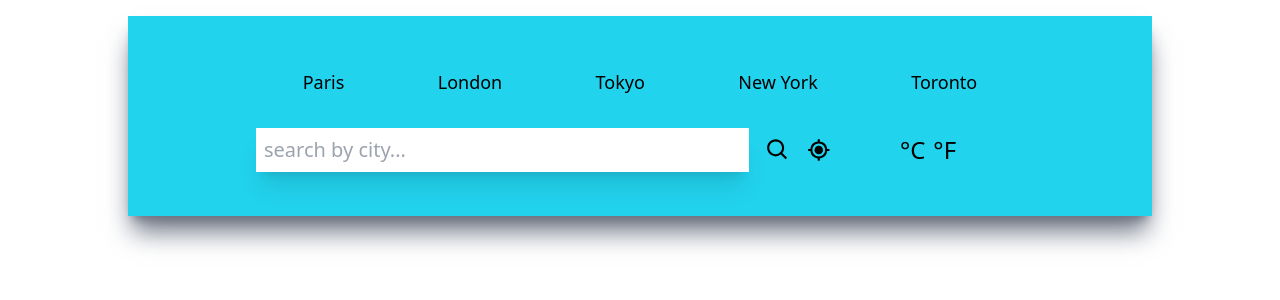
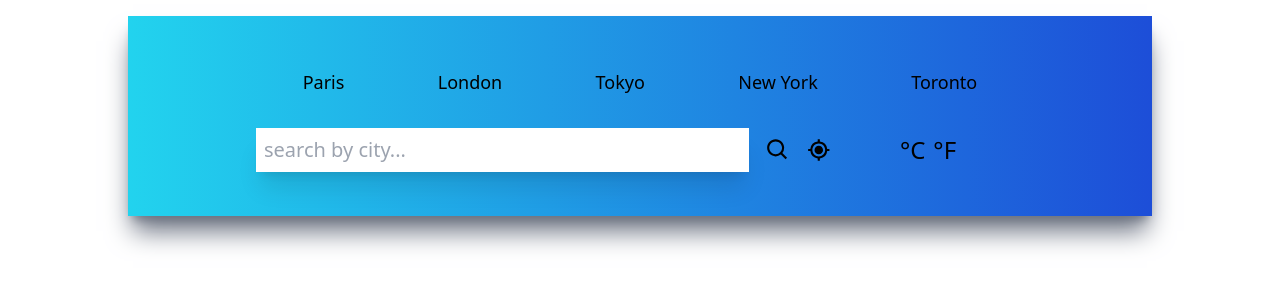
Before and after one commit to Thandekaportiap/React-Weather-App, a React (Vite) app: page / in a window 1280 px wide. Shown: the top 300 px of the page. Built offline with nearby package versions, Linux system fonts and the light colour scheme; no server answers.

Commit message:
background color

```diff
--- a/src/App.jsx
+++ b/src/App.jsx
@@ -34,7 +34,7 @@ function App() {
 
   return (
     <>
-   <div className={`mx-auto max-w-screen-lg mt-4 py-5 px-32 bg-cyan-400
+   <div className={`mx-auto max-w-screen-lg mt-4 py-5 px-32 bg-gradient-to-r from-cyan-400 to-blue-700
     shadow-xl shadow-gray-500 ${formatBackground()}`}>
    <TopButtons setQuery={setQuery} />
    <Inputs setQuery={setQuery} setUnits={setUnits}  />
--- a/src/components/Forecast.jsx
+++ b/src/components/Forecast.jsx
@@ -15,7 +15,7 @@ const Forecast = ({title, data}) => {
         {data.map((d, index) => (
           <div key={index}
           className='flex flex-col items-center justify-center'>
-            <p className='font-light text-sm'>d.title</p>
+            <p className='font-light text-sm'>{d.title}</p>
             <img src={d.icon} alt="weather image"
             className='w-12 my-1' />
             <p className='font-medium'>{`${d.temp.toFixed()}°`}</p>
```
